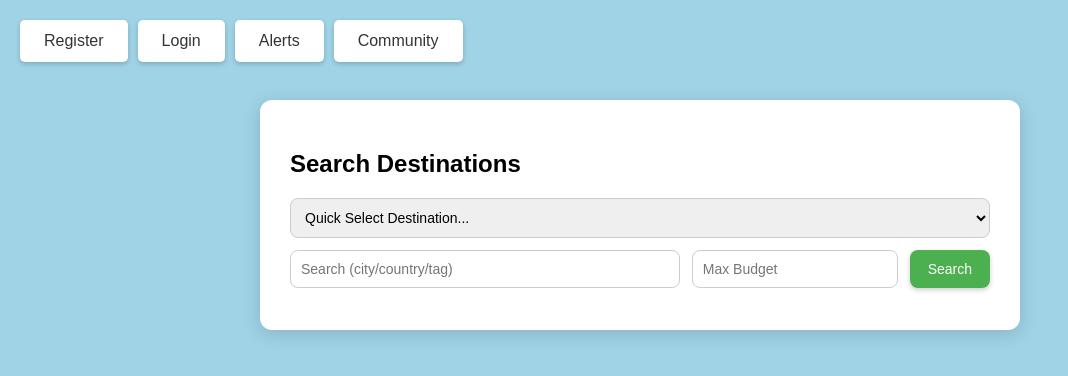
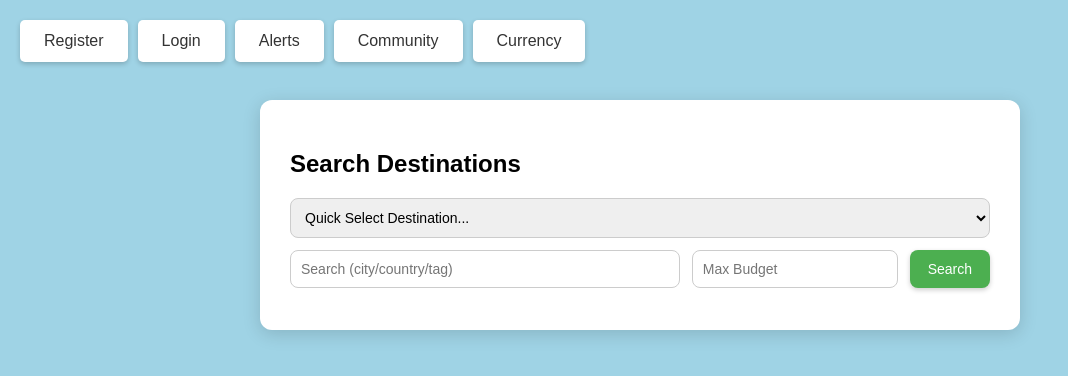
Before and after one commit to chilldude500/Senior-Project, a website: page index.html in a window 1280 px wide. Shown: the whole page, without its empty margins (0-1068 px from the left). Drawn offline with Linux system fonts and the light colour scheme.

Commit message:
currency button in index

```diff
--- a/index.html
+++ b/index.html
@@ -28,6 +28,7 @@
         <button onclick="window.location.href='login.html'">Login</button>
         <button onclick="window.location.href='alerts.html'">Alerts</button>
         <button onclick="window.location.href='members.html'">Community</button>
+        <button onclick="window.location.href='currency.html'">Currency</button>
     </div>
 
     <div class="wrap">
```
